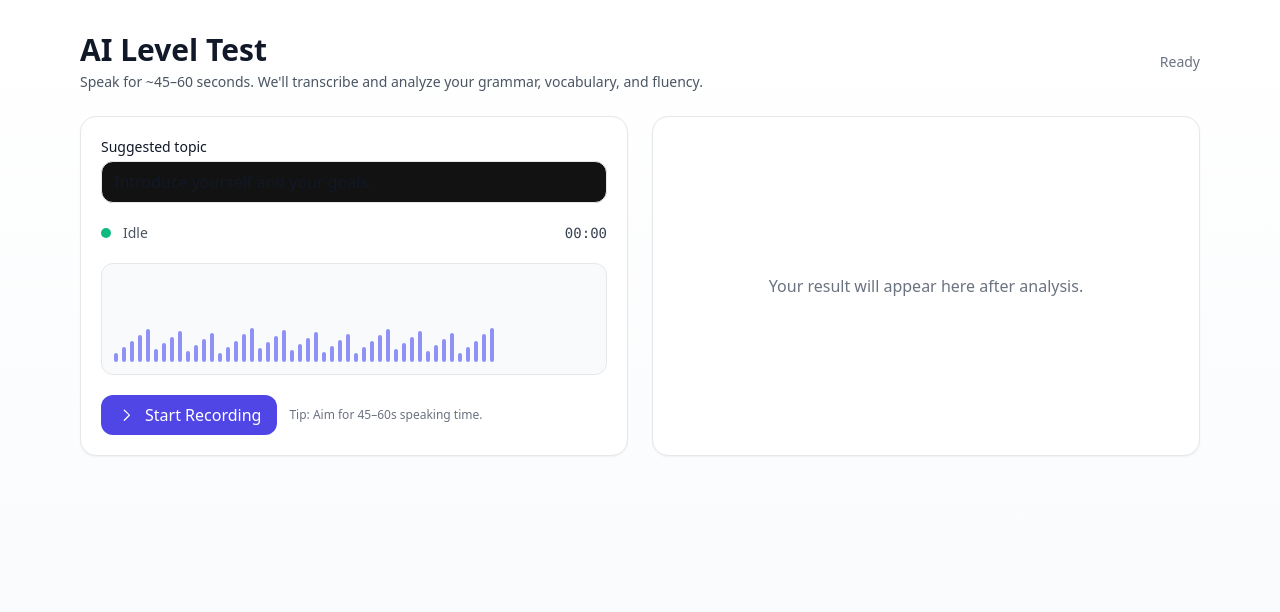
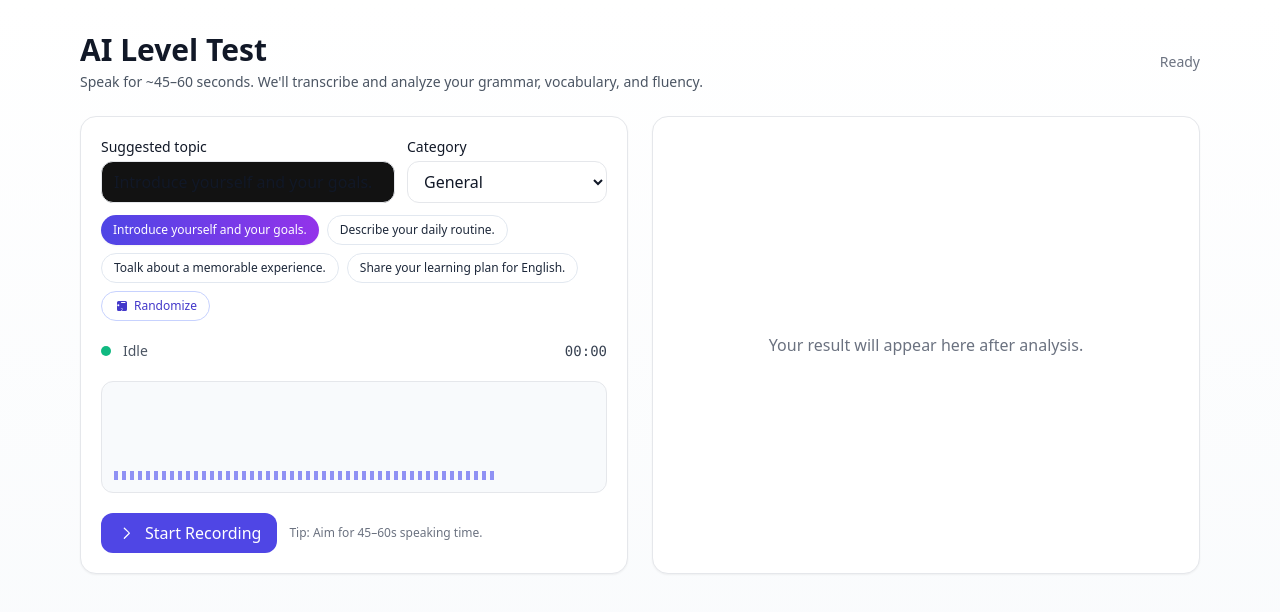
Before and after one commit to thangvn0987/xdoopBT, a React (Vite) app in the folder frontend/: page /level-test in a window 1280 px wide. Shown: the top 612 px of the page. Built offline with nearby package versions, Linux system fonts and the light colour scheme; sample sign-in values are in the browser's storage.

Commit message:
UI level test

```diff
--- a/frontend/src/index.css
+++ b/frontend/src/index.css
@@ -25,8 +25,14 @@ body {
 }
 
 @keyframes wave {
-  from { transform: scaleY(0.5); opacity: 0.9; }
-  to { transform: scaleY(1.2); opacity: 1; }
+  from {
+    transform: scaleY(0.5);
+    opacity: 0.9;
+  }
+  to {
+    transform: scaleY(1.2);
+    opacity: 1;
+  }
 }
 
 .spinner {
@@ -39,5 +45,12 @@ body {
 }
 
 @keyframes spin {
-  to { transform: rotate(360deg); }
+  to {
+    transform: rotate(360deg);
+  }
 }
+
+/* Smooth bar height changes for live waveform */
+.live-bar {
+  transition: height 120ms linear;
+}
--- a/frontend/src/level/LevelTest.jsx
+++ b/frontend/src/level/LevelTest.jsx
@@ -5,10 +5,59 @@ export default function LevelTest() {
   const [mediaRecorder, setMediaRecorder] = React.useState(null);
   const [result, setResult] = React.useState(null);
   const [error, setError] = React.useState("");
-  const [topic, setTopic] = React.useState("Introduce yourself and your goals.");
+  const [topic, setTopic] = React.useState(
+    "Introduce yourself and your goals."
+  );
   const [seconds, setSeconds] = React.useState(0);
   const timerRef = React.useRef(null);
   const [analyzing, setAnalyzing] = React.useState(false);
+  const [category, setCategory] = React.useState("General");
+
+  // Live waveform state/refs
+  const BAR_COUNT = 48;
+  const [bars, setBars] = React.useState(
+    Array.from({ length: BAR_COUNT }, () => 10)
+  );
+  const audioCtxRef = React.useRef(null);
+  const analyserRef = React.useRef(null);
+  const freqArrayRef = React.useRef(null);
+  const rafRef = React.useRef(null);
+  const lastDrawRef = React.useRef(0);
+
+  const TOPIC_PRESETS = React.useMemo(
+    () => ({
+      General: [
+        "Introduce yourself and your goals.",
+        "Describe your daily routine.",
+        "Toalk about a memorable experience.",
+        "Share your learning plan for English.",
+      ],
+      Travel: [
+        "Describe your last trip.",
+        "Talk about a place you want to visit.",
+        "Share your best travel tips.",
+      ],
+      Business: [
+        "Pitch a product in 60 seconds.",
+        "Explain your role in your company.",
+        "Describe a business challenge you solved.",
+      ],
+      IELTS: [
+        "Describe a piece of technology you find useful.",
+        "Talk about a book that influenced you.",
+        "Explain an environmental problem in your city.",
+      ],
+    }),
+    []
+  );
+
+  const suggestions = TOPIC_PRESETS[category] || [];
+
+  function pickRandomTopic() {
+    const pool = suggestions.length ? suggestions : TOPIC_PRESETS.General;
+    const next = pool[Math.floor(Math.random() * pool.length)];
+    setTopic(next);
+  }
 
   const start = async () => {
     setError("");
@@ -24,6 +73,41 @@ export default function LevelTest() {
         await submit(blob);
         setAnalyzing(false);
       };
+      // Setup Web Audio API for live waveform
+      const AudioCtx = window.AudioContext || window.webkitAudioContext;
+      const audioCtx = new AudioCtx();
+      audioCtxRef.current = audioCtx;
+      const source = audioCtx.createMediaStreamSource(stream);
+      const analyser = audioCtx.createAnalyser();
+      analyser.fftSize = 256; // -> frequencyBinCount 128
+      analyser.smoothingTimeConstant = 0.85;
+      source.connect(analyser);
+      analyserRef.current = analyser;
+      const freqArray = new Uint8Array(analyser.frequencyBinCount);
+      freqArrayRef.current = freqArray;
+
+      const draw = (ts) => {
+        if (!analyserRef.current || !freqArrayRef.current) {
+          rafRef.current = requestAnimationFrame(draw);
+          return;
+        }
+        // throttle ~30fps
+        if (!lastDrawRef.current || ts - lastDrawRef.current > 33) {
+          lastDrawRef.current = ts;
+          analyserRef.current.getByteFrequencyData(freqArrayRef.current);
+          const arr = freqArrayRef.current;
+          const step = Math.max(1, Math.floor(arr.length / BAR_COUNT));
+          const nextBars = new Array(BAR_COUNT).fill(10).map((_, i) => {
+            const v = arr[i * step] || 0; // 0..255
+            const norm = v / 255; // 0..1
+            const h = 8 + norm * 85; // 8%..93%
+            return Math.max(8, Math.min(95, Math.round(h)));
+          });
+          setBars(nextBars);
+        }
+        rafRef.current = requestAnimationFrame(draw);
+      };
+      rafRef.current = requestAnimationFrame(draw);
       setSeconds(0);
       clearInterval(timerRef.current);
       timerRef.current = setInterval(() => setSeconds((s) => s + 1), 1000);
@@ -42,6 +126,13 @@ export default function LevelTest() {
     } catch {}
     setRecording(false);
     clearInterval(timerRef.current);
+    if (rafRef.current) cancelAnimationFrame(rafRef.current);
+    if (audioCtxRef.current) {
+      try {
+        audioCtxRef.current.close();
+      } catch {}
+      audioCtxRef.current = null;
+    }
   };
 
   async function submit(blob) {
@@ -70,7 +161,9 @@ export default function LevelTest() {
         method: "POST",
         headers: {
           "Content-Type": "application/json",
-          ...(headers.Authorization ? { Authorization: headers.Authorization } : {}),
+          ...(headers.Authorization
+            ? { Authorization: headers.Authorization }
+            : {}),
         },
         body: JSON.stringify({
           topic: "initial-level-test",
@@ -108,40 +201,113 @@ export default function LevelTest() {
           <div>
             <h1 className="text-2xl md:text-3xl font-bold">AI Level Test</h1>
             <p className="text-sm text-gray-600 mt-1">
-              Speak for ~45–60 seconds. We'll transcribe and analyze your grammar, vocabulary, and fluency.
+              Speak for ~45–60 seconds. We'll transcribe and analyze your
+              grammar, vocabulary, and fluency.
             </p>
           </div>
-          <div className="text-sm text-gray-500 hidden sm:block">{recording ? "Recording…" : analyzing ? "Analyzing…" : "Ready"}</div>
+          <div className="text-sm text-gray-500 hidden sm:block">
+            {recording ? "Recording…" : analyzing ? "Analyzing…" : "Ready"}
+          </div>
         </div>
 
         <div className="mt-6 grid md:grid-cols-2 gap-6">
           {/* Left: Controls */}
           <div className="rounded-2xl border bg-white p-5 shadow-sm">
-            <label className="block text-sm font-medium">Suggested topic</label>
+            <div className="flex flex-col sm:flex-row sm:items-end sm:justify-between gap-3">
+              <div className="flex-1">
+                <label className="block text-sm font-medium">
+                  Suggested topic
+                </label>
                 <input
                   className="mt-1 w-full border rounded-xl px-3 py-2 focus:outline-none focus:ring-2 focus:ring-indigo-200"
                   value={topic}
                   onChange={(e) => setTopic(e.target.value)}
                   placeholder="Describe your last trip to the countryside."
                 />
+              </div>
+              <div className="min-w-[200px]">
+                <label className="block text-sm font-medium">Category</label>
+                <select
+                  className="mt-1 w-full border rounded-xl px-3 py-2 bg-white"
+                  value={category}
+                  onChange={(e) => setCategory(e.target.value)}
+                >
+                  {Object.keys(TOPIC_PRESETS).map((c) => (
+                    <option key={c} value={c}>
+                      {c}
+                    </option>
+                  ))}
+                </select>
+              </div>
+            </div>
+
+            <div
+              className="mt-3 flex flex-wrap gap-2"
+              aria-label="Topic suggestions"
+            >
+              {suggestions.map((s) => {
+                const selected = topic === s;
+                return (
+                  <button
+                    key={s}
+                    onClick={() => setTopic(s)}
+                    aria-pressed={selected}
+                    title={s}
+                    className={[
+                      "px-3 py-1.5 rounded-full text-xs transition-all duration-200 focus:outline-none focus-visible:ring-2 focus-visible:ring-indigo-300",
+                      selected
+                        ? "bg-gradient-to-r from-indigo-600 to-purple-600 text-white shadow-sm hover:shadow-md hover:-translate-y-0.5"
+                        : "bg-white text-slate-800 border border-slate-200 hover:bg-slate-50 hover:shadow-sm",
+                    ].join(" ")}
+                  >
+                    {s}
+                  </button>
+                );
+              })}
+              <button
+                onClick={pickRandomTopic}
+                className="px-3 py-1.5 rounded-full text-xs bg-white text-indigo-700 border border-indigo-200 hover:bg-indigo-50 hover:shadow-sm transition-all duration-200 focus:outline-none focus-visible:ring-2 focus-visible:ring-indigo-300 inline-flex items-center gap-1"
+                title="Pick a random topic"
+              >
+                <svg
+                  xmlns="http://www.w3.org/2000/svg"
+                  viewBox="0 0 24 24"
+                  fill="currentColor"
+                  className="w-4 h-4"
+                >
+                  <path d="M4.5 6.75A2.25 2.25 0 0 1 6.75 4.5h10.5a2.25 2.25 0 0 1 2.25 2.25v10.5a2.25 2.25 0 0 1-2.25 2.25H6.75a2.25 2.25 0 0 1-2.25-2.25V6.75Zm6.75-.75a.75.75 0 0 0 0 1.5h5.25a.75.75 0 0 0 0-1.5H11.25ZM7.5 9.75A1.5 1.5 0 1 0 7.5 12a1.5 1.5 0 0 0 0-2.25Zm3.75 6A1.5 1.5 0 1 0 12.75 18a1.5 1.5 0 0 0 0-2.25Zm-4.5 1.5a.75.75 0 0 1 .75-.75h4.5a.75.75 0 0 1 0 1.5h-4.5a.75.75 0 0 1-.75-.75Z" />
+                </svg>
+                Randomize
+              </button>
+            </div>
 
             <div className="mt-5 flex items-center justify-between">
               <div className="flex items-center gap-3">
                 <span
-                  className={`inline-flex h-2.5 w-2.5 rounded-full ${recording ? "bg-red-500 animate-pulse" : analyzing ? "bg-amber-500 animate-pulse" : "bg-emerald-500"}`}
+                  className={`inline-flex h-2.5 w-2.5 rounded-full ${
+                    recording
+                      ? "bg-red-500 animate-pulse"
+                      : analyzing
+                      ? "bg-amber-500 animate-pulse"
+                      : "bg-emerald-500"
+                  }`}
                 />
-                <span className="text-sm text-gray-600">{recording ? "Recording" : analyzing ? "Analyzing" : "Idle"}</span>
+                <span className="text-sm text-gray-600">
+                  {recording ? "Recording" : analyzing ? "Analyzing" : "Idle"}
+                </span>
               </div>
-              <div className="text-sm font-mono tabular-nums text-gray-700">{mmss}</div>
+              <div className="text-sm font-mono tabular-nums text-gray-700">
+                {mmss}
+              </div>
             </div>
 
-            {/* Waveform placeholder */}
+            {/* Live waveform */}
             <div className="mt-5 h-28 rounded-xl bg-slate-50 border flex items-end gap-1 p-3 overflow-hidden">
-              {Array.from({ length: 48 }).map((_, i) => (
+              {bars.map((h, i) => (
                 <div
                   key={i}
-                  className={`w-1 rounded bg-indigo-500/70 ${recording ? "wave-bar" : ""}`}
-                  style={{ height: recording ? `${10 + ((i * 13) % 60)}%` : `${10 + ((i * 7) % 30)}%` }}
+                  className="live-bar w-1 bg-indigo-500/70"
+                  style={{ height: `${h}%` }}
                 />
               ))}
             </div>
@@ -153,7 +319,12 @@ export default function LevelTest() {
                   disabled={analyzing}
                   className="inline-flex items-center gap-2 px-4 py-2 rounded-xl bg-indigo-600 text-white hover:bg-indigo-500 disabled:opacity-50"
                 >
-                  <svg xmlns="http://www.w3.org/2000/svg" viewBox="0 0 24 24" fill="currentColor" className="w-5 h-5">
+                  <svg
+                    xmlns="http://www.w3.org/2000/svg"
+                    viewBox="0 0 24 24"
+                    fill="currentColor"
+                    className="w-5 h-5"
+                  >
                     <path d="M8.25 5.75a.75.75 0 0 1 1.06 0l6 6a.75.75 0 0 1 0 1.06l-6 6a.75.75 0 0 1-1.06-1.06L13.94 12 8.25 6.81a.75.75 0 0 1 0-1.06Z" />
                   </svg>
                   Start Recording
@@ -163,13 +334,20 @@ export default function LevelTest() {
                   onClick={stop}
                   className="inline-flex items-center gap-2 px-4 py-2 rounded-xl bg-red-600 text-white hover:bg-red-500"
                 >
-                  <svg xmlns="http://www.w3.org/2000/svg" viewBox="0 0 24 24" fill="currentColor" className="w-5 h-5">
+                  <svg
+                    xmlns="http://www.w3.org/2000/svg"
+                    viewBox="0 0 24 24"
+                    fill="currentColor"
+                    className="w-5 h-5"
+                  >
                     <path d="M6.75 5.25a.75.75 0 0 1 .75-.75h9a.75.75 0 0 1 .75.75v13.5a.75.75 0 0 1-.75.75h-9a.75.75 0 0 1-.75-.75V5.25Z" />
                   </svg>
                   Stop & Analyze
                 </button>
               )}
-              <span className="text-xs text-gray-500">Tip: Aim for 45–60s speaking time.</span>
+              <span className="text-xs text-gray-500">
+                Tip: Aim for 45–60s speaking time.
+              </span>
             </div>
           </div>
 
@@ -192,17 +370,25 @@ export default function LevelTest() {
                   <div
                     className="relative w-28 h-28 rounded-full grid place-items-center"
                     style={{
-                      background: `conic-gradient(#4f46e5 ${result.score * 3.6}deg, #e5e7eb 0deg)`,
+                      background: `conic-gradient(#4f46e5 ${
+                        result.score * 3.6
+                      }deg, #e5e7eb 0deg)`,
                     }}
                   >
                     <div className="absolute inset-2 rounded-full bg-white grid place-items-center">
-                      <div className="text-2xl font-bold text-indigo-700">{result.score}</div>
+                      <div className="text-2xl font-bold text-indigo-700">
+                        {result.score}
+                      </div>
                     </div>
                   </div>
                   <div>
                     <div className="text-sm text-gray-500">Overall Score</div>
-                    <div className="text-lg font-semibold">Estimated CEFR: {result?.feedback?.level || "-"}</div>
-                    <div className="text-xs text-gray-500">Higher is better (0–100)</div>
+                    <div className="text-lg font-semibold">
+                      Estimated CEFR: {result?.feedback?.level || "-"}
+                    </div>
+                    <div className="text-xs text-gray-500">
+                      Higher is better (0–100)
+                    </div>
                   </div>
                 </div>
 
@@ -210,7 +396,9 @@ export default function LevelTest() {
                 {result.feedback?.summary && (
                   <div className="rounded-xl border p-4">
                     <div className="text-sm font-medium">Summary</div>
-                    <p className="mt-1 text-sm text-gray-700 whitespace-pre-wrap">{result.feedback.summary}</p>
+                    <p className="mt-1 text-sm text-gray-700 whitespace-pre-wrap">
+                      {result.feedback.summary}
+                    </p>
                   </div>
                 )}
 
@@ -218,28 +406,35 @@ export default function LevelTest() {
                 <div className="grid md:grid-cols-2 gap-4">
                   <div className="rounded-xl border p-4">
                     <div className="text-sm font-medium">Issues</div>
-                    {Array.isArray(result.feedback?.issues) && result.feedback.issues.length > 0 ? (
+                    {Array.isArray(result.feedback?.issues) &&
+                    result.feedback.issues.length > 0 ? (
                       <ul className="mt-2 list-disc pl-5 text-sm text-gray-700 space-y-1">
                         {result.feedback.issues.map((it, i) => (
                           <li key={i}>{it}</li>
                         ))}
                       </ul>
                     ) : (
-                      <div className="mt-2 text-sm text-gray-500">No significant issues detected.</div>
+                      <div className="mt-2 text-sm text-gray-500">
+                        No significant issues detected.
+                      </div>
                     )}
                   </div>
                   <div className="rounded-xl border p-4">
                     <div className="text-sm font-medium">Corrections</div>
-                    {Array.isArray(result.feedback?.corrections) && result.feedback.corrections.length > 0 ? (
+                    {Array.isArray(result.feedback?.corrections) &&
+                    result.feedback.corrections.length > 0 ? (
                       <ul className="mt-2 list-disc pl-5 text-sm text-gray-700 space-y-1">
                         {result.feedback.corrections.map((c, i) => (
                           <li key={i}>
-                            <span className="text-gray-500">{c.from}</span> → <span>{c.to}</span>
+                            <span className="text-gray-500">{c.from}</span> →{" "}
+                            <span>{c.to}</span>
                           </li>
                         ))}
                       </ul>
                     ) : (
-                      <div className="mt-2 text-sm text-gray-500">No corrections suggested.</div>
+                      <div className="mt-2 text-sm text-gray-500">
+                        No corrections suggested.
+                      </div>
                     )}
                   </div>
                 </div>
@@ -247,7 +442,9 @@ export default function LevelTest() {
                 {/* Transcript */}
                 <div className="rounded-xl border p-4">
                   <div className="text-sm font-medium">Transcript</div>
-                  <div className="mt-2 text-sm text-gray-700 whitespace-pre-wrap">{result.transcript || "(empty)"}</div>
+                  <div className="mt-2 text-sm text-gray-700 whitespace-pre-wrap">
+                    {result.transcript || "(empty)"}
+                  </div>
                 </div>
               </div>
             )}
```
Lines whose indentation alone changed are shown as unchanged.
